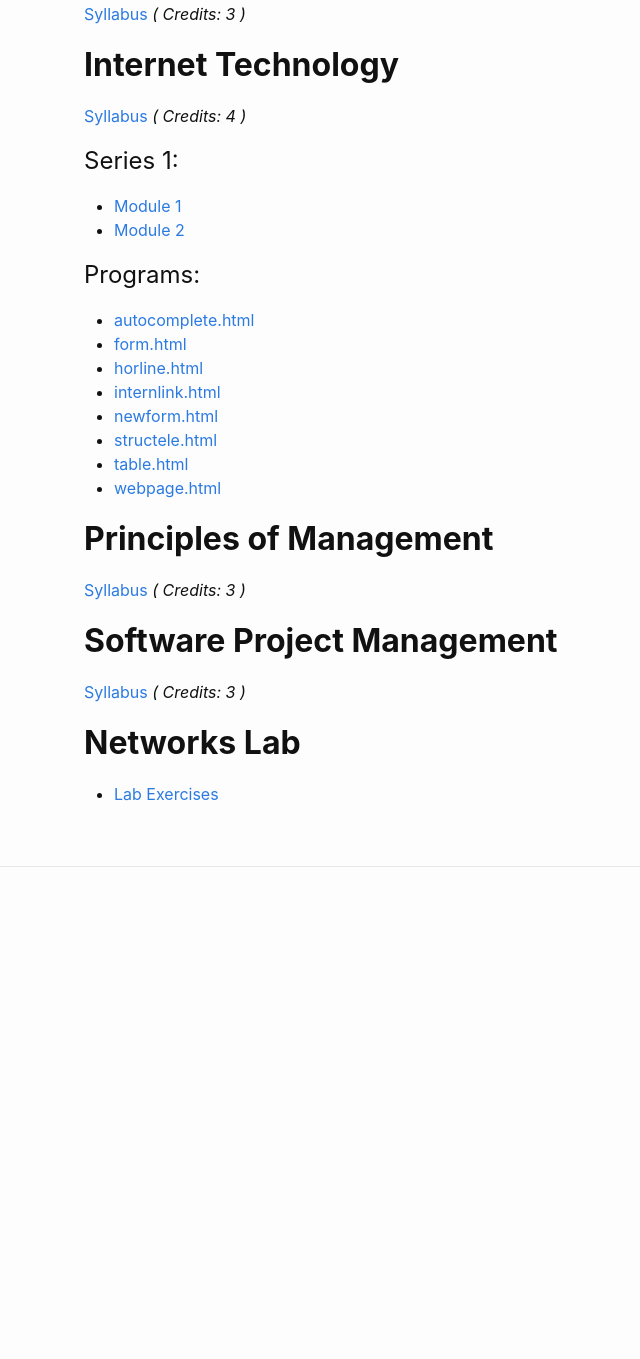
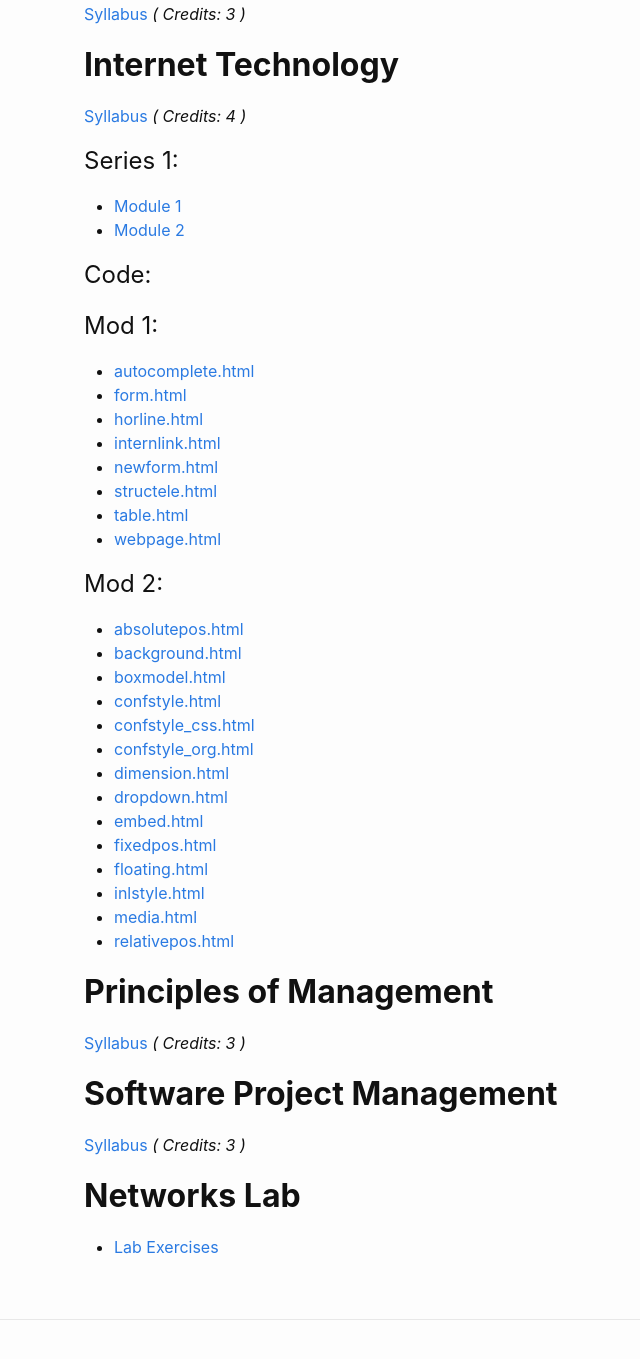
Before and after one commit to IT-GECBH/2020, a Jekyll site: the page built from resources_s6.md, in a window 1280 px wide and 1400 px high, scrolled down 879 px. Shown: the top 1359 px of the window, without its empty margins (186-826 px from the left). Built offline with Jekyll 4.4.1, drawn with Linux system fonts in a browser that asks for light colours; before the commit the page ends 1836 px from its top, so only the background shows below that.

Commit message:
Update resources_s6.md

```diff
--- a/resources_s6.md
+++ b/resources_s6.md
@@ -34,7 +34,8 @@ permalink: /resources-s6/
 * [Module 1][it-mod-1]
 * [Module 2][it-mod-2]
 
-# Programs:
+# Code:
+# Mod 1:
 * [autocomplete.html](/year3/resources/IT/mod_1/autocomplete.html)
 * [form.html](/year3/resources/IT/mod_1/form.html)
 * [horline.html](/year3/resources/IT/mod_1/horline.html)
@@ -43,6 +44,22 @@ permalink: /resources-s6/
 * [structele.html](/year3/resources/IT/mod_1/structele.html)
 * [table.html](/year3/resources/IT/mod_1/table.html)
 * [webpage.html](/year3/resources/IT/mod_1/webpage.html)
+
+# Mod 2:
+* [absolutepos.html](/year3/resources/IT/mod_2/absolutepos.html)
+* [background.html](/year3/resources/IT/mod_2/background.html)
+* [boxmodel.html](/year3/resources/IT/mod_2/boxmodel.html)
+* [confstyle.html](/year3/resources/IT/mod_2/confstyle.html)
+* [confstyle_css.html](/year3/resources/IT/mod_2/confstyle_css.html)
+* [confstyle_org.html](/year3/resources/IT/mod_2/confstyle_org.html)
+* [dimension.html](/year3/resources/IT/mod_2/dimension.html)
+* [dropdown.html](/year3/resources/IT/mod_2/dropdown.html)
+* [embed.html](/year3/resources/IT/mod_2/embed.html)
+* [fixedpos.html](/year3/resources/IT/mod_2/fixedpos.html)
+* [floating.html](/year3/resources/IT/mod_2/floating.html)
+* [inlstyle.html](/year3/resources/IT/mod_2/inlstyle.html)
+* [media.html](/year3/resources/IT/mod_2/media.html)
+* [relativepos.html](/year3/resources/IT/mod_2/relativepos.html)
 
 ## **Principles of Management**
 [Syllabus][pom-syll] *( Credits: 3 )*  <br />
```
